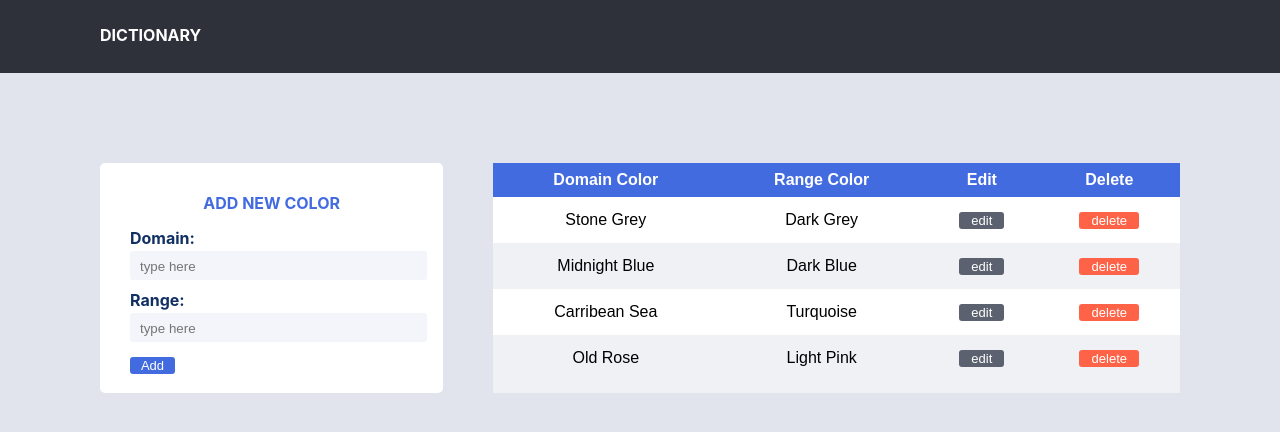
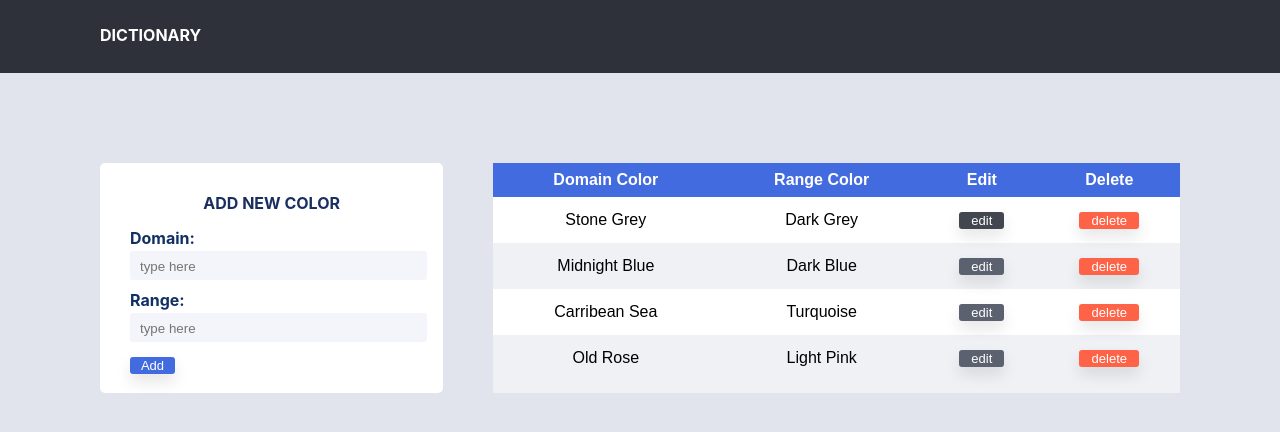
Before and after one commit to maemeier/crud-color, a React (Create React App) app: page / in a window 1280 px wide. In both pictures the pointer is over the button 981 px from the left and 220 px from the top of the page. Shown: the top 432 px of the page. Built offline with nearby package versions, Linux system fonts and the light colour scheme.

Commit message:
edit button

```diff
--- a/src/style.css
+++ b/src/style.css
@@ -82,7 +82,7 @@ p {
   margin-bottom: 15px;
   text-align: center;
   font-weight: bold;
-  color: #426bdf;
+  color: #182f5f;
   text-transform: uppercase;
 }
 
@@ -129,10 +129,14 @@ tr:nth-child(even) {
   font-size: 13px;
   border: none;
   width: 45px;
+  box-shadow: 0px 8px 15px rgba(0, 0, 0, 0.1);
+}
+.editButton:hover {
+  background-color: #42464f;
 }
 
 .editData {
-  background: #2e303a;
+  background: #5b616f;
   color: white;
   font-size: 16px;
   margin: auto;
@@ -149,6 +153,10 @@ tr:nth-child(even) {
   font-size: 13px;
   width: 60px;
   border: none;
+  box-shadow: 0px 8px 15px rgba(0, 0, 0, 0.1);
+}
+.deleteButton:hover {
+  background-color: #bf4619;
 }
 
 .updateButton {
@@ -160,8 +168,11 @@ tr:nth-child(even) {
   font-size: 13px;
   border: none;
   width: 45px;
+  box-shadow: 0px 8px 15px rgba(0, 0, 0, 0.1);
 }
-
+.updateButton:hover {
+  background-color: #3c5217;
+}
 .submitButton {
   background: #426bdf;
   border-radius: 3px;
@@ -173,6 +184,10 @@ tr:nth-child(even) {
   font-size: 13px;
   width: 45px;
   border: none;
+  box-shadow: 0px 8px 15px rgba(0, 0, 0, 0.1);
+}
+.submitButton:hover {
+  background-color: #324891;
 }
 .cancleButton {
   background-color: none;
```
